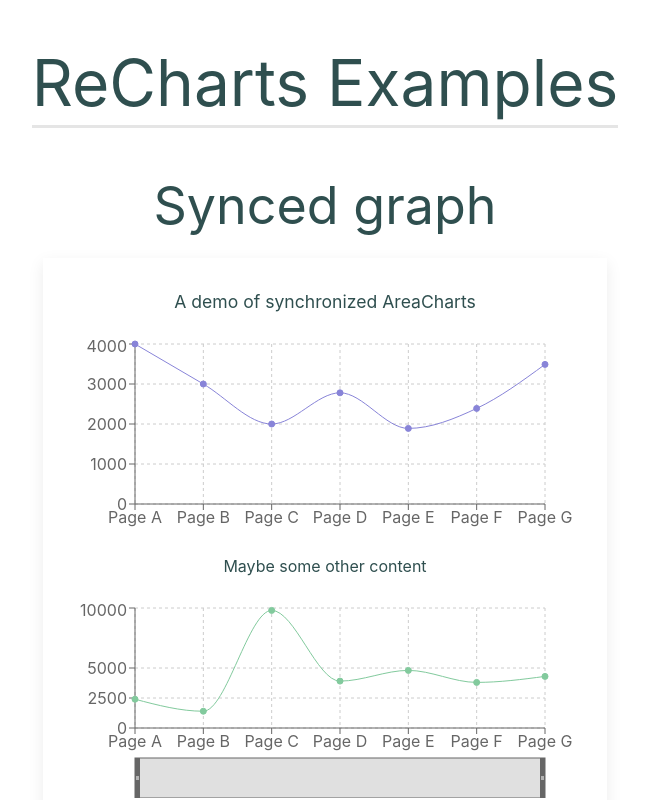
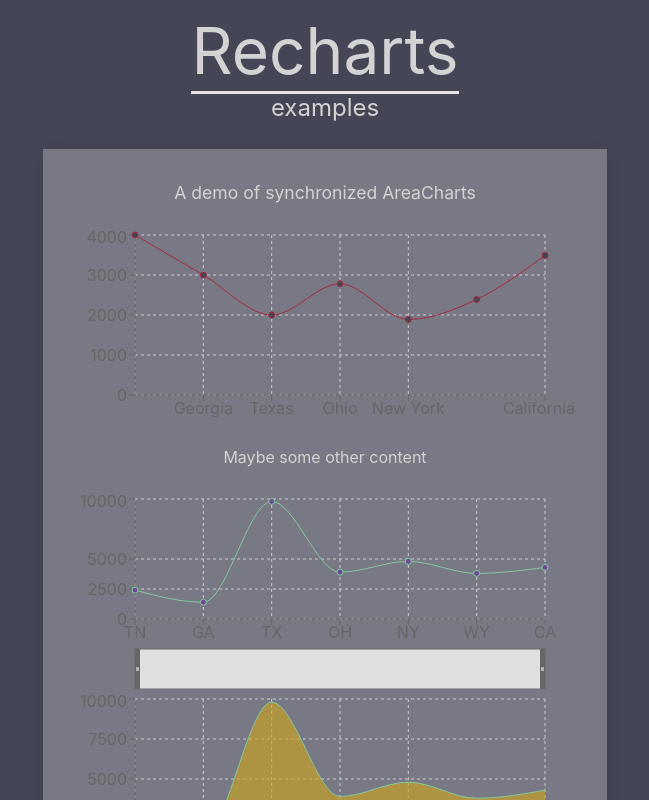
Before and after one commit to Brlaney/react-recharts, a React (Create React App) app: page / in a window 1280 px wide. Shown: the top 800 px of the page, without its empty margins (315-964 px from the left). Built offline with nearby package versions, Linux system fonts and the light colour scheme.

Commit message:
fixed issues

```diff
--- a/src/App.tsx
+++ b/src/App.tsx
@@ -5,7 +5,7 @@
 // import PieGraph from '@/components/PieGraph';
 
 import './scss/App.scss';
-import Try from './components/SyncedGraph'
+import SyncedGraph from './components/SyncedGraph'
 
 // const swift = [<LineGraph />, <AreaGraph />, <PieGraph />];
 // const labels = ['Line graph', 'Area graph', 'Pie chart'];
@@ -24,13 +24,13 @@
           id='title'
           className='uk-heading-medium uk-heading-divider'
         >
-          ReCharts Examples
+          Recharts
         </h1>
         <h2 id='subtitle' className='uk-heading-small'>
-          Synced graph
+          examples
         </h2>
         <div id='chart-container' className='uk-card uk-card-default uk-card-body'>
-          <Try />
+          <SyncedGraph />
         </div>
       </div>
     </div>
--- a/src/components/SyncedGraph.tsx
+++ b/src/components/SyncedGraph.tsx
@@ -1,17 +1,7 @@
 import React from 'react';
 import '../scss/styles.scss';
 import { data } from '../lib/data/synced';
-import {
-  LineChart,
-  Line,
-  XAxis,
-  YAxis,
-  CartesianGrid,
-  Tooltip,
-  Brush,
-  AreaChart,
-  Area
-} from 'recharts';
+import { LineChart, Line, XAxis, YAxis, CartesianGrid, Tooltip, Brush, AreaChart, Area } from 'recharts';
 
 
 export default function SyncedGraph() {
@@ -25,18 +15,13 @@
         className='line'
         data={data}
         syncId='anyId'
-        margin={{
-          top: 10,
-          right: 30,
-          left: 0,
-          bottom: 0
-        }}
+        margin={{ top: 10, right: 30, left: 0, bottom: 0 }}
       >
         <CartesianGrid className='grid' strokeDasharray='3 3' />
-        <XAxis dataKey='name' />
-        <YAxis />
+        <XAxis className='xAxis' dataKey='name' color='inherit' />
+        <YAxis className='yAxis' color='inherit' />
         <Tooltip />
-        <Line type='monotone' dataKey='uv' stroke='#8884d8' fill='#8884d8' />
+        <Line type='monotone' dataKey='uv' stroke='#A8293E' fill='#454655' />
       </LineChart>
 
       <p>Maybe some other content</p>
@@ -46,37 +31,28 @@
         className='line'
         data={data}
         syncId='anyId'
-        margin={{
-          top: 10,
-          right: 30,
-          left: 0,
-          bottom: 0
-        }}
+        margin={{ top: 10, right: 30, left: 0, bottom: 0 }}
       >
-        <CartesianGrid strokeDasharray='3 3' />
-        <XAxis dataKey='name' />
-        <YAxis />
+        <CartesianGrid className='grid' strokeDasharray='3 3' />
+        <XAxis className='xAxis' color='inherit' dataKey='id' />
+        <YAxis className='yAxis' color='inherit' />
         <Tooltip />
-        <Line type='monotone' dataKey='pv' stroke='#82ca9d' fill='#82ca9d' />
+        <Line type='monotone' dataKey='pv' stroke='#82ca9d' fill='#714797' />
         <Brush />
       </LineChart>
+
       <AreaChart
         width={500}
         height={200}
         data={data}
         syncId='anyId'
-        margin={{
-          top: 10,
-          right: 30,
-          left: 0,
-          bottom: 0
-        }}
+        margin={{ top: 10, right: 30, left: 0, bottom: 0 }}
       >
-        <CartesianGrid strokeDasharray='3 3' />
-        <XAxis dataKey='name' />
-        <YAxis />
+        <CartesianGrid className='grid' strokeDasharray='3 3' />
+        <XAxis className='xAxis' color='inherit' dataKey='name' />
+        <YAxis className='yAxis' color='inherit' />
         <Tooltip />
-        <Area type='monotone' dataKey='pv' stroke='#82ca9d' fill='#82ca9d' />
+        <Area type='monotone' dataKey='pv' stroke='#82ca9d' fill='#D0A616' />
       </AreaChart>
     </div>
   );
--- a/src/lib/data/synced/index.ts
+++ b/src/lib/data/synced/index.ts
@@ -1,9 +1,9 @@
 export const data = [
-  { name: 'Page A', uv: 4000, pv: 2400, amt: 2400 },
-  { name: 'Page B', uv: 3000, pv: 1398, amt: 2210 },
-  { name: 'Page C', uv: 2000, pv: 9800, amt: 2290 },
-  { name: 'Page D', uv: 2780, pv: 3908, amt: 2000 },
-  { name: 'Page E', uv: 1890, pv: 4800, amt: 2181 },
-  { name: 'Page F', uv: 2390, pv: 3800, amt: 2500 },
-  { name: 'Page G', uv: 3490, pv: 4300, amt: 2100 }
+  { name: 'Tennessee', id: 'TN', uv: 4000, pv: 2400, amt: 2400 },
+  { name: 'Georgia', id: 'GA', uv: 3000, pv: 1398, amt: 2210 },
+  { name: 'Texas', id: 'TX', uv: 2000, pv: 9800, amt: 2290 },
+  { name: 'Ohio', id: 'OH', uv: 2780, pv: 3908, amt: 2000 },
+  { name: 'New York', id: 'NY', uv: 1890, pv: 4800, amt: 2181 },
+  { name: 'Wyoming', id: 'WY', uv: 2390, pv: 3800, amt: 2500 },
+  { name: 'California', id: 'CA', uv: 3490, pv: 4300, amt: 2100 }
 ];
--- a/src/scss/App.scss
+++ b/src/scss/App.scss
@@ -1,6 +1,8 @@
 .App {
   overflow-y: hidden;
   overflow-x: hidden;
+  background-color: #454655;
+  color: lightgrey;
   min-height: 100vh;
   display: flex;
   text-align: center;
@@ -11,17 +13,23 @@
   padding: 0;
   margin: 0;
   #container {
-    margin: 2rem 0 0 0;
+    margin: 0;
     padding: 1rem;
+    width: 100%;
     #title {
-      color: darkslategray;
-      margin-bottom: 0.44rem;
-      padding-bottom: 0.44rem;
+      color: lightgrey;
+      margin-bottom: 0;
+      padding-bottom: 0.3rem;
     }
     #subtitle {
-      color: darkslategray;
+      font-size: 1.5rem;
+      text-align: left;
+      color: lightgrey;
+      margin: 0;
+      padding: 0 0 1.6rem 0;
     }
     #chart-container {
+      background-color: rgba(255, 255, 255, 0.276);
       padding: 2rem;
       align-self: center;
     }
--- a/src/scss/styles.scss
+++ b/src/scss/styles.scss
@@ -1,19 +1,28 @@
 
 .container {
+  color: lightgrey;
   width: 100%;
   height: 100%;
   h4 {
     font-size: 1.1rem;
-    color: darkslategray;
+    color: lightgrey;
   }
   .line {
+    color: lightgrey;
     .grid {
+      color: lightgrey;
       width: 100%;
       height: 100%;
+    }
+    .xAxis {
+      color: lightgrey;
+    }
+    .yAxis {
+      color: lightgrey;
     }
   }
   p {
     font-size: 1rem;
-    color: darkslategray;
+    color: lightgrey;
   }
 }
```
